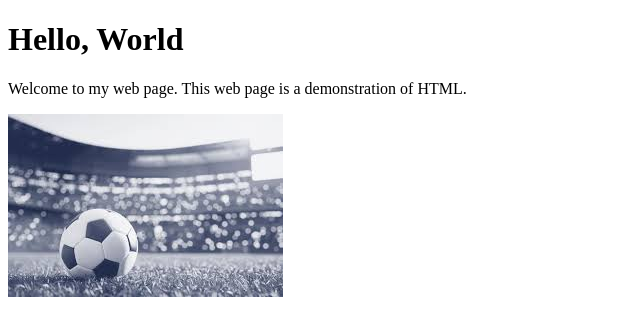
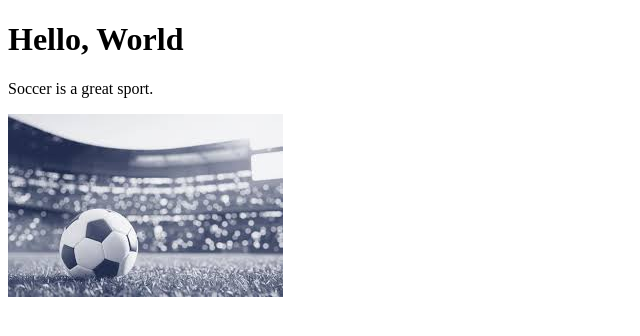
Before and after one commit to JadenMolwane/1st-assignment, a plain HTML site: page index.html in a window 1280 px wide. Shown: the whole page, without its empty margins (0-640 px from the left). Drawn offline with Linux system fonts and the light colour scheme.

Commit message:
Update index.html

```diff
--- a/index.html
+++ b/index.html
@@ -6,10 +6,8 @@
   <body> <!--the body elemenet contains all the content to display on the web page -->
     <h1>Hello, World</h1> <!-- heading for the page-->
     <p> <!-- The p tag makes a paragraph -->
-      Welcome to my web page. This
-      web page is a demonstration of
-      HTML.
+     Soccer is a great sport.
     </p>
-      <img src="soccer1.jpg"> <alt="a picture of the word something"> <!--adding image-->
+      <img src="soccer1.jpg"> <alt="A photo of a soccer ball"> <!--adding image-->
   </body>
 </html> <!--closing HTML tag-->
```
